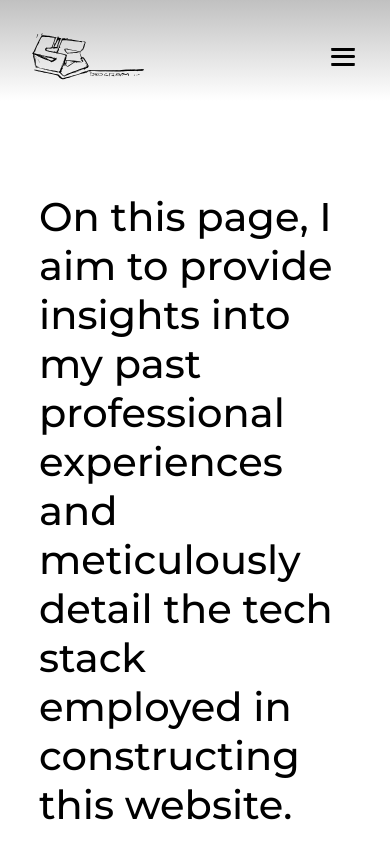
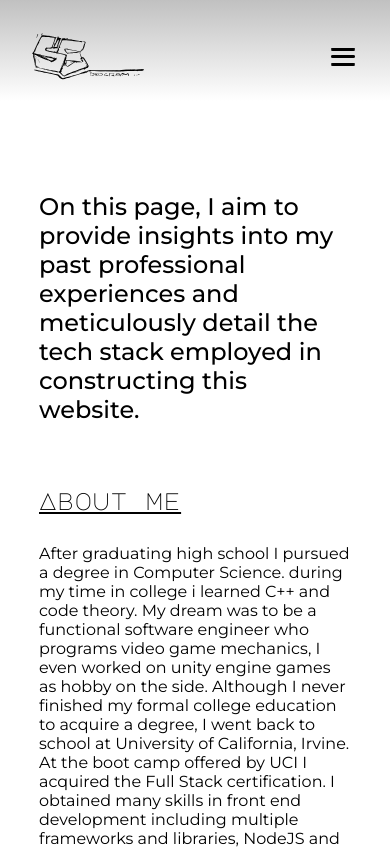
Before and after one commit to CaptainEB/portfolio, a Next.js app: page /about in a window 390 px wide. Shown: the top 849 px of the page. Built offline with nearby package versions, Linux system fonts and the light colour scheme; a web font is replaced by a local one.

Commit message:
added small screen support for about page

```diff
--- a/src/app/about/page.module.scss
+++ b/src/app/about/page.module.scss
@@ -1,15 +1,16 @@
 .h2 {
-	font-size: 3rem;
+	font-size: clamp(1.5rem, 5vw, 3rem);
 	margin-bottom: 2rem;
+	text-decoration: underline;
 }
 
 .p {
-	font-size: 2rem;
+	font-size: clamp(1rem, 3vw, 2rem);
 	margin-bottom: 4rem;
 }
 
 .intro {
 	font-weight: 500;
-	font-size: 2.5rem;
+	font-size: clamp(1.5rem, 4vw, 2.5rem);
 	margin-top: 5rem;
 }
```
